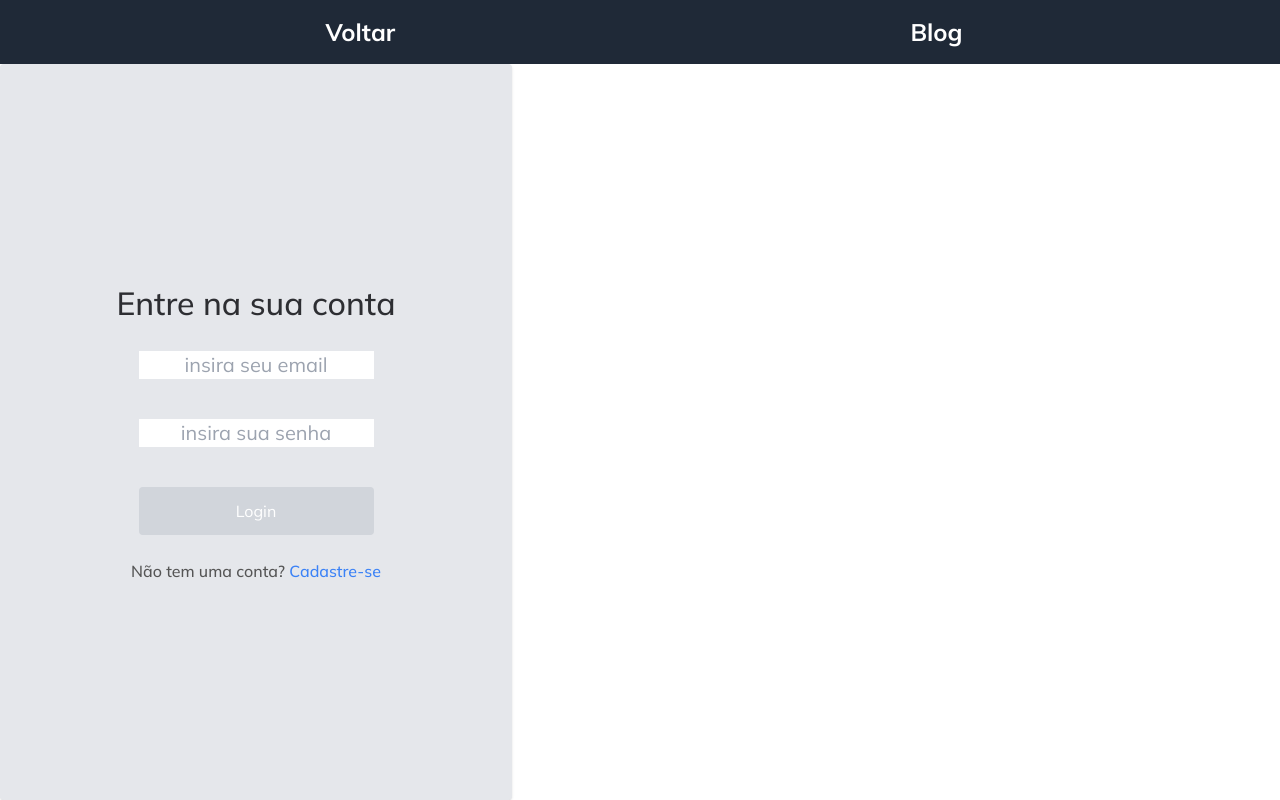
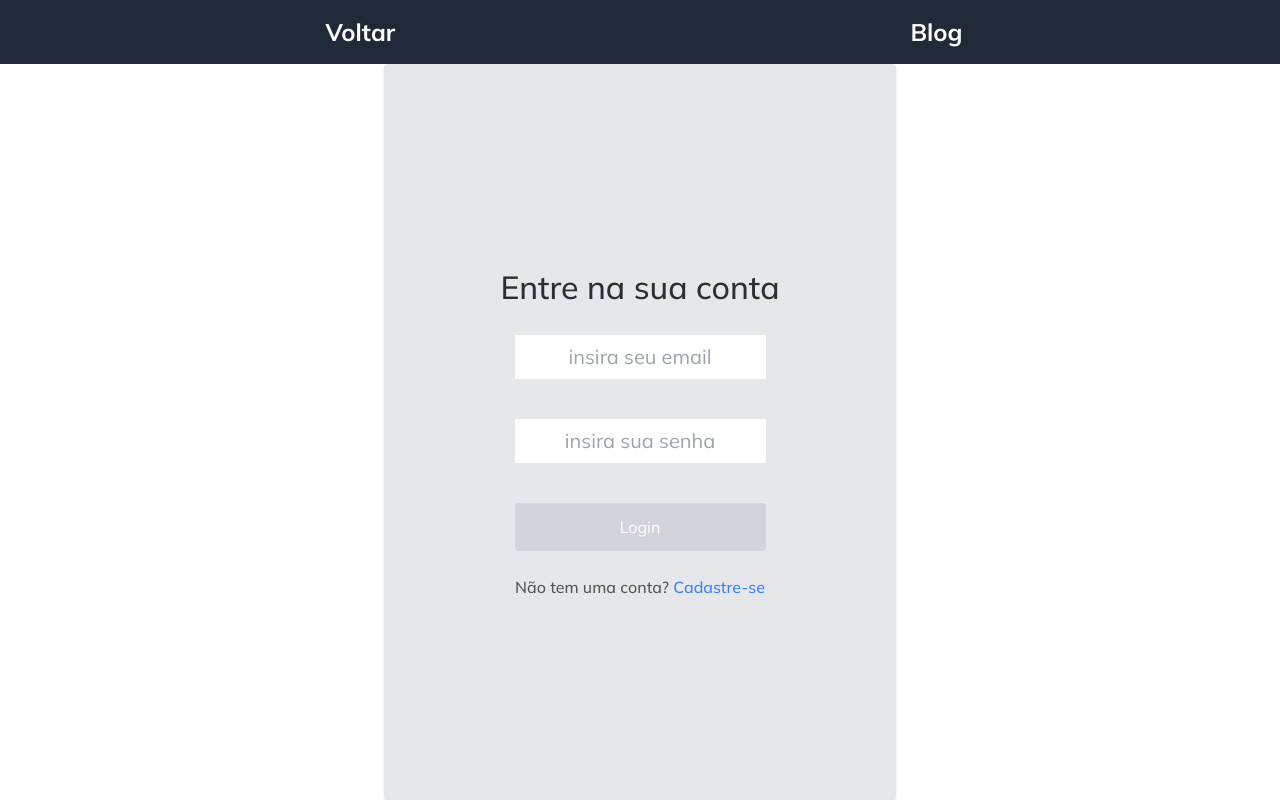
Before and after one commit to cafe51/portfolio-site, a Next.js app: page /blogapi/login in a window 1280 px wide. Built offline with nearby package versions, Linux system fonts and the light colour scheme.

Commit message:
style: login and signup paddings

```diff
--- a/src/app/blogapi/login/page.tsx
+++ b/src/app/blogapi/login/page.tsx
@@ -58,19 +58,19 @@ export default function Login() {
     return(
         <div className='flex flex-col w-full h-full'>
             <BlogApiMainHeader />
-            <section className='flex flex-col items-center justify-center w-full h-full bg-gray-200 rounded shadow md:w-2/5'>
+            <section className='flex flex-col items-center self-center justify-center w-full h-full bg-gray-200 rounded shadow md:w-2/5'>
                 <h1>Entre na sua conta</h1>
                 <form
                     className='flex flex-col items-center justify-center gap-10 p-6'
                     method="post"
                     onSubmit={ (e) => handleSubmit(e) }
                 >
-                    <div className="flex flex-col items-center w-full">
+                    <div className="w-full">
                         <label className='flex gap-4' htmlFor="email">
                             <input
                                 type="email"
                                 name="email"
-                                className="w-full text-xl text-center"
+                                className="w-full p-2 text-xl text-center"
                                 placeholder="insira seu email"
                                 minLength={ 12 }
                                 maxLength={ 28 }
@@ -90,7 +90,7 @@ export default function Login() {
                     <div className="w-full">
                         <label className='flex gap-4' htmlFor="password">
                             <input
-                                className="w-full text-xl text-center"
+                                className="w-full p-2 text-xl text-center"
                                 type="password"
                                 name="password"
                                 placeholder="insira sua senha"
--- a/src/app/blogapi/signup/page.tsx
+++ b/src/app/blogapi/signup/page.tsx
@@ -82,8 +82,8 @@ export default function SignUp() {
 
             <section className='flex flex-col items-center self-center justify-center h-full p-6 bg-gray-200 rounded shadow md:w-2/5'>
                 <h1>Crie sua conta</h1>
-                <div className='flex flex-col items-center gap-2 text-sm'>
-                    <ProfileImage height='h-[50px]' width='w-[50px]' imageUrl={ registerValues.image } signUp={ true } />
+                <div className='flex flex-col items-center w-full gap-2 p-6 text-sm'>
+                    <ProfileImage height='h-[100px]' width='w-[100px]' imageUrl={ registerValues.image } signUp={ true } />
                     {
                         editImageMode
                             ?
@@ -98,7 +98,7 @@ export default function SignUp() {
                                     onChange={ handleChange }
                                 />
                                 <button
-                                    className='p-1 px-2 text-white bg-green-600 rounded hover:bg-green-700'
+                                    className='p-2 text-white bg-green-600 rounded hover:bg-green-700'
                                     onClick={ () => setEditImageMode(false) }
                                 >
                                     Ok
@@ -107,7 +107,7 @@ export default function SignUp() {
 
                             :
                             <button
-                                className='w-full p-1 px-2 text-white bg-green-600 rounded hover:bg-green-700'
+                                className='w-full p-2 text-white bg-green-600 rounded hover:bg-green-700'
                                 onClick={ () => { setEditImageMode(true); } }
                             >
                         Escolher Imagem de Perfil
@@ -117,7 +117,7 @@ export default function SignUp() {
 
                 </div>
                 <form
-                    className='flex flex-col items-center justify-center gap-10 p-6'
+                    className='flex flex-col items-center justify-center w-full gap-10 p-6'
                     method="post"
                     onSubmit={ (e) => handleSubmit(e) }
                 >
@@ -126,7 +126,7 @@ export default function SignUp() {
                             <input
                                 name='name'
                                 type='text'
-                                className="w-full text-xl text-center"
+                                className="w-full p-2 text-xl text-center"
                                 placeholder="nome"
                                 minLength={ 8 }
                                 maxLength={ 16 }
@@ -144,12 +144,12 @@ export default function SignUp() {
                             />
                         </label>
                     </div>
-                    <div className="flex flex-col items-center w-full">
+                    <div className="w-full">
                         <label className='flex gap-4' htmlFor="email">
                             <input
                                 name='email'
                                 type='email'
-                                className="w-full text-xl text-center"
+                                className="w-full p-2 text-xl text-center"
                                 placeholder="email"
                                 minLength={ 12 }
                                 maxLength={ 28 }
@@ -171,7 +171,7 @@ export default function SignUp() {
                     <div className="w-full">
                         <label className='flex gap-4' htmlFor="password">
                             <input
-                                className="w-full text-xl text-center"
+                                className="w-full p-2 text-xl text-center"
                                 name='password'
                                 type='password'
                                 placeholder="senha"
@@ -196,7 +196,7 @@ export default function SignUp() {
                             <input
                                 name='passwordAgain'
                                 type='password'
-                                className="w-full text-xl text-center"
+                                className="w-full p-2 text-xl text-center"
                                 placeholder="repita a senha"
                                 minLength={ 6 }
                                 maxLength={ 16 }
```
